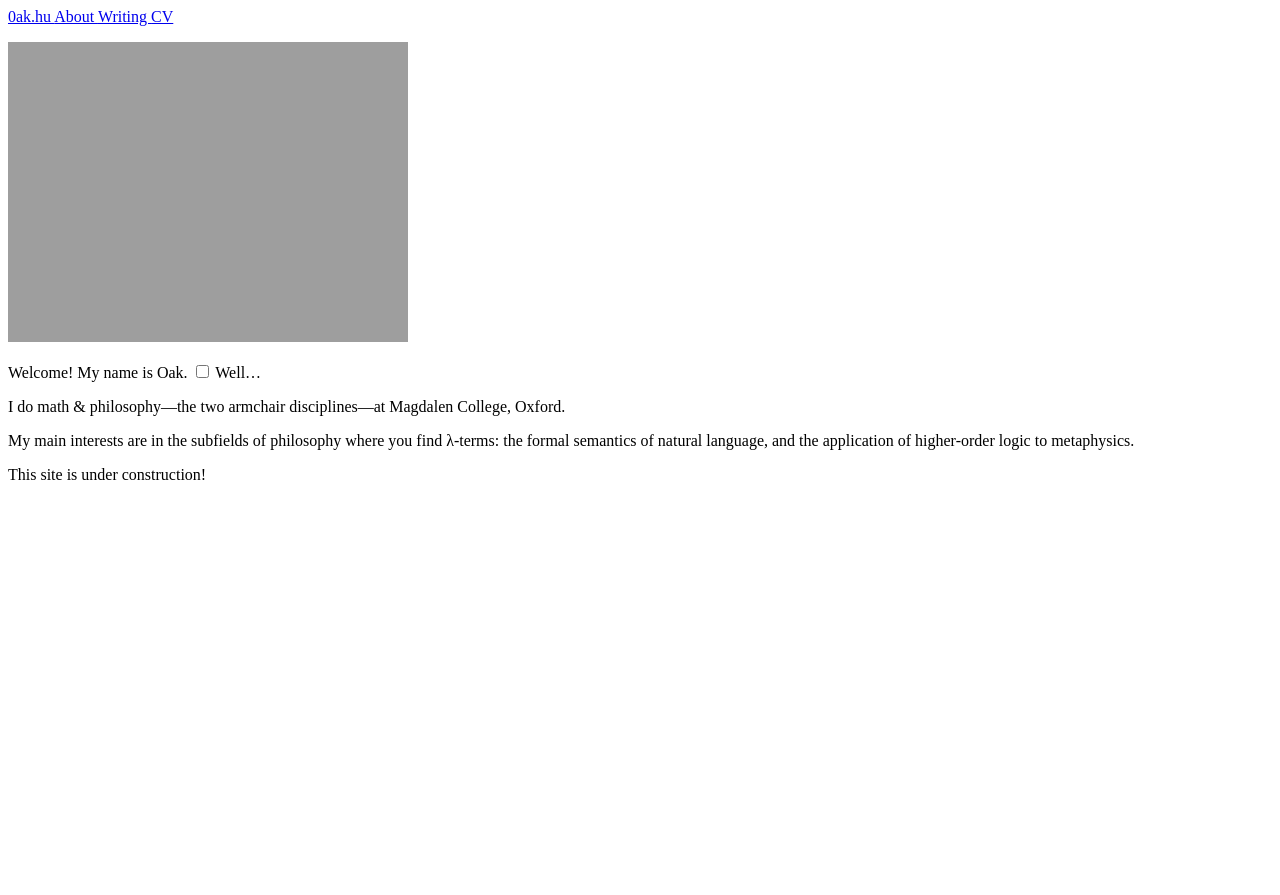
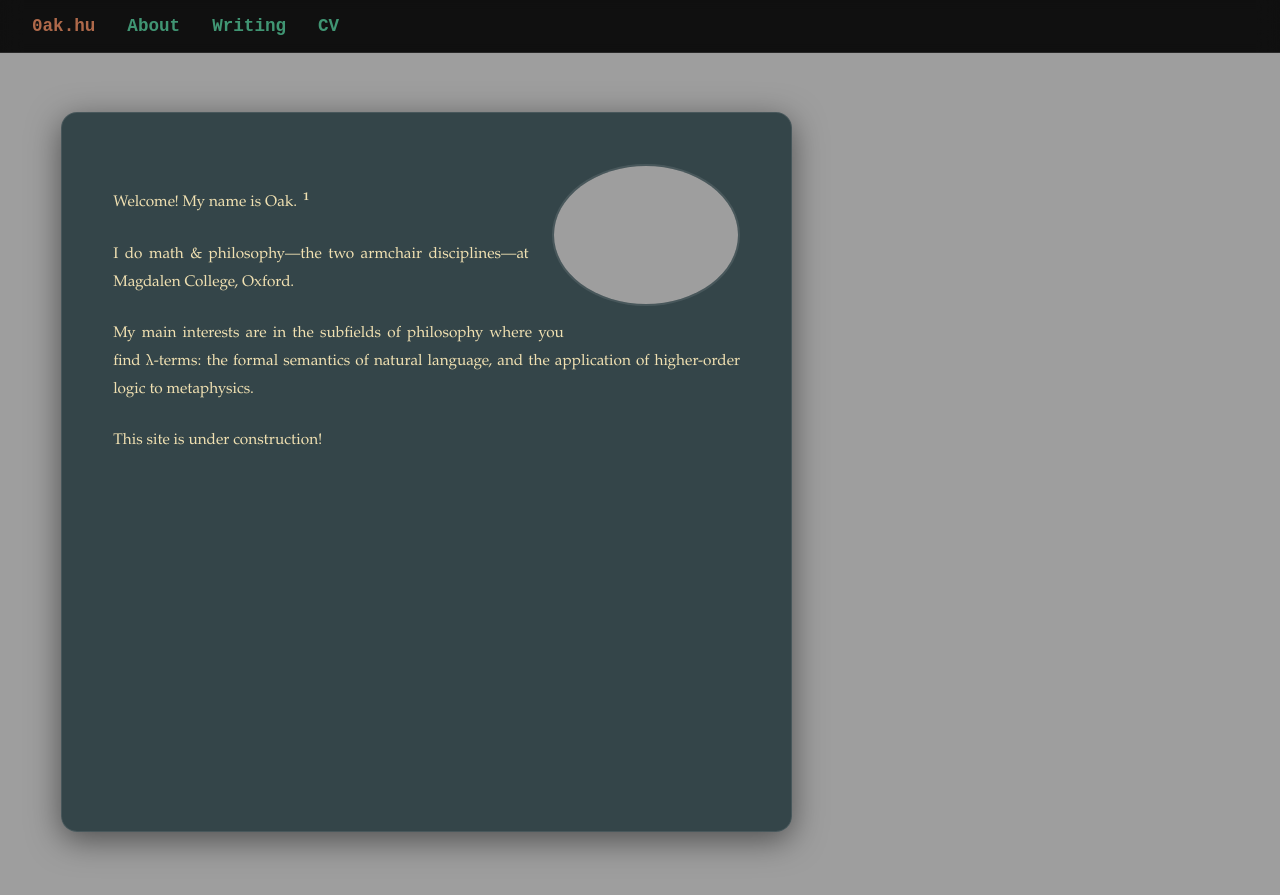
Before and after one commit to oak-hu/site, a Jekyll site: the page built from index.md, in a window 1280 px wide. Shown: the top 895 px of the page. Built offline with Jekyll 4.4.1, drawn with Linux system fonts in a browser that asks for light colours; some web fonts are replaced.

Commit message:
Update default.html

```diff
--- a/_layouts/default.html
+++ b/_layouts/default.html
@@ -6,7 +6,7 @@
 
     {% seo %}
 
-    <link rel="stylesheet" href="{{ "/site/assets/css/main.css" | relative_url }}">
+    <link rel="stylesheet" href="{{ "/assets/css/main.css" | relative_url }}">
 
     <link rel="preconnect" href="https://fonts.googleapis.com">
     <link rel="preconnect" href="https://fonts.gstatic.com" crossorigin>
@@ -29,6 +29,6 @@
         {{ content }}
     </main>
 
-    <script src="{{ "/site/assets/js/scripts.js" | relative_url }}"></script>
+    <script src="{{ "/assets/js/scripts.js" | relative_url }}"></script>
 </body>
 </html>
```
